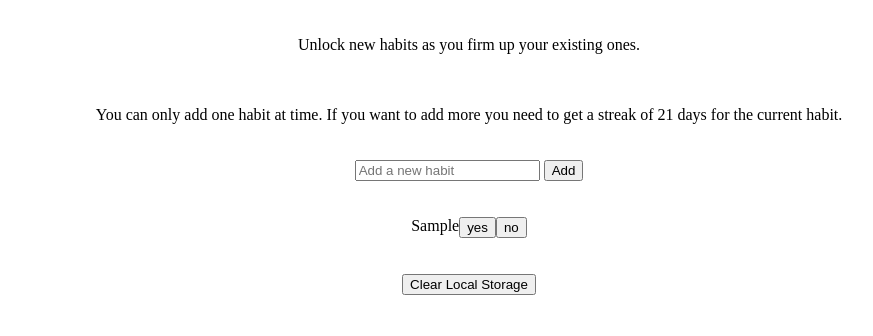
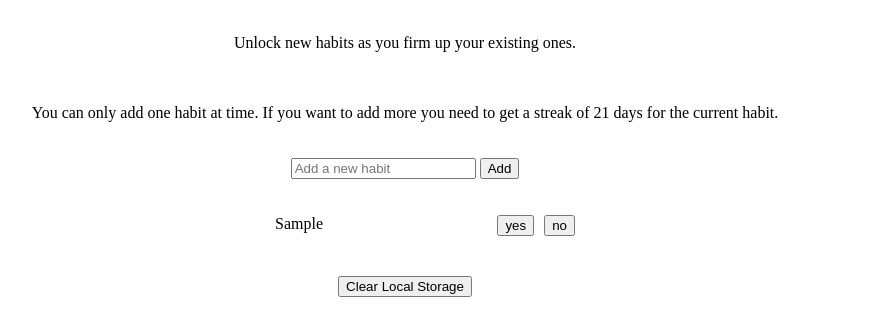
Before and after one commit to warking94/stackem, a plain HTML site: page index.html in a window 1280 px wide. Both pictures are taken after typing "Sample" into the empty fields and a click on the button "Add". Shown: the part 292-628 px from the top of the page, without its empty margins (171-1044 px from the left). Drawn offline with Linux system fonts and the light colour scheme.

Commit message:
add very basic styling

```diff
--- a/CSS/style.css
+++ b/CSS/style.css
@@ -1,5 +1,6 @@
 body {
     min-height: 100vh;
+    max-width: 90vw;
     margin: 0;
     display: grid;
     place-items: center;
@@ -16,12 +17,26 @@
 #habitsList {
     display: flex;
     flex-direction: column;
+
     gap: 10px;
     list-style: none;
-    padding: 0;
 }
 
 .habitListItem {
     display: flex;
     flex-direction: row;
+    justify-content: space-between;
+    gap: 10px;
+    width: 50vw;
+    max-width: 300px;
 }
+
+.habitListbuttons {
+    display: flex;
+    flex-direction: row;
+    gap: 10px;
+}
+
+#habitsList li {
+    margin-bottom: 20px;  /* Old-school way to add spacing */
+}
```
